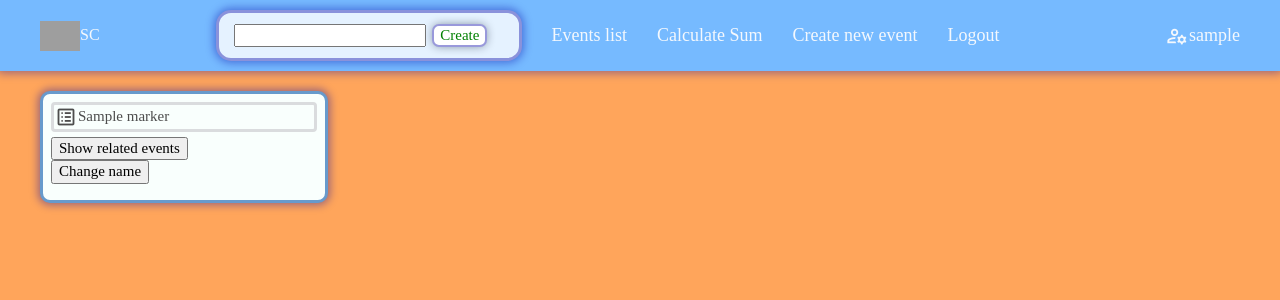
After one commit to PavelPythonDeveloper/salary_calculation, a Django app: page /marker/list/ in a window 1280 px wide. The commit adds this page. Shown: the top 300 px of the page. Run offline with Django 4.2, Linux system fonts and the light colour scheme; a user stored in the database is signed in; tables that the repository leaves empty hold one stand-in row (values such as "Sample post"); grey boxes are pictures that could not be loaded.

Commit message:
Add functionality for adding and displaying markers

```diff
--- a/salarycalculation/home/templates/home/base.html
+++ b/salarycalculation/home/templates/home/base.html
@@ -27,7 +27,12 @@
                 <ul class="menu">
                     {% if 'events/list' in request.path %}
                         <li class="menu-item">
-                        {% include 'markers/marker_form.html' %}
+                            {% include 'markers/marker_form.html' %}
+                        </li>
+                    {% elif 'marker/list/' in request.path %}
+                        <li class="menu-item">
+
+                            {% include 'markers/marker_create_form.html' %}
                         </li>
                     {% endif %}
                     <li class="menu-item">
--- a/salarycalculation/markers/forms.py
+++ b/salarycalculation/markers/forms.py
@@ -1 +1,5 @@
 from django import forms
+
+
+class CreateNewMarkerForm(forms.Form):
+    name = forms.CharField(max_length=50, help_text='Create new marker')
--- /dev/null
+++ b/salarycalculation/markers/templates/markers/list.html
@@ -0,0 +1,29 @@
+{% extends 'home/base.html' %}
+
+{% block title %}Markers{% endblock %}
+
+{% block content %}
+<div class="container">
+    <div class="content">
+        {% for marker in markers %}
+            <div class="event-item">
+                <div class="event-title">
+                    <span class="material-symbols-outlined">
+                        list_alt
+                    </span>
+
+                    {{ marker.name }}
+                </div>
+
+                <form action="{% url 'events:events_list' %}" >
+                    <input type="hidden" name="f" value="{{ marker.name }}">
+                    <button type="submit">Show related events</button>
+                </form>
+                <form action="{% url 'markers:markers_detail' marker.id %}" >
+                    <button type="submit">Change name</button>
+                </form>
+            </div>
+        {% endfor %}
+    </div>
+</div>
+{% endblock %}
--- /dev/null
+++ b/salarycalculation/markers/templates/markers/marker_create_form.html
@@ -0,0 +1,9 @@
+<div class="form-wrapper flex" style=" width: 260px; align-items: center; height: 15px; background-color: #e5f2ff;" title="Create the new marker">
+
+        <form action="{% url 'markers:markers_list' %}" method='POST' >
+            {% csrf_token %}
+            {{ form.name }}
+
+          <button class='button submit' type="submit">Create</button>
+    </form>
+</div>
--- a/salarycalculation/markers/urls.py
+++ b/salarycalculation/markers/urls.py
@@ -6,6 +6,7 @@ app_name = "markers"
 
 
 urlpatterns = [
-    path('filter/<int:marker_id>', views.marker_filter, name='filter'),
-    path('filter/', views.marker_filter, name='filter')
+    # path('create/', views.create_marker, name='create_marker'),
+    path('detail/<int:marker_id>/', views.markers_detail, name='markers_detail'),
+    path('list/', views.markers_list, name='markers_list'),
 ]
--- a/salarycalculation/markers/views.py
+++ b/salarycalculation/markers/views.py
@@ -1,10 +1,36 @@
-from django.shortcuts import redirect
+from django.shortcuts import redirect, render
+from .forms import CreateNewMarkerForm
 from django.contrib.auth.decorators import login_required
+from .models import Marker
+
+
+# @login_required
+# def create_marker(request):
+#     form = CreateNewMarkerForm()
+#     if request.method == 'POST':
+#         name = form.cleaned_data('name')
+#         m = Marker(name=name)
+#         m.save()
+#     markers = request.user.markers.all()
+#     return render(request, 'markers/list.html', {'form': form, 'markers': markers})
 
 
 @login_required
-def marker_filter(request):
-    marker_id = request.POST.get('filter')
-    if marker_id == 'None':
-        return redirect('events:events_list')
-    return redirect('events:events_list', marker_id=marker_id)
+def markers_list(request):
+
+    if request.method == 'POST':
+        form = CreateNewMarkerForm(request.POST)
+        if form.is_valid():
+            name = form.cleaned_data['name']
+            m = Marker(creator=request.user, name=name)
+            m.save()
+            return redirect('markers:markers_list')
+    form = CreateNewMarkerForm()
+    markers = request.user.markers.all()
+    return render(request, 'markers/list.html', {'markers': markers, 'form': form})
+
+
+@login_required
+def markers_detail(request, marker_id):
+    marker = Marker.objects.get(id=marker_id)
+    return render(request, 'markers/marker_detail.html', {'marker': marker})
--- a/salarycalculation/salarycalculation/urls.py
+++ b/salarycalculation/salarycalculation/urls.py
@@ -23,7 +23,7 @@ urlpatterns = [
     path('users/', include('users.urls')),
     path('admin/', admin.site.urls),
     path("events/", include("events.urls")),
-    path("events/list/marker/", include("markers.urls")),
+    path("marker/", include("markers.urls")),
     path('', include('home.urls')),
 ]
 
--- a/salarycalculation/static/style.css
+++ b/salarycalculation/static/style.css
@@ -266,7 +266,7 @@ ul {
 
 .form-wrapper{
     padding: 15px;
-    min-width: 200px;
+    min-width: 270px;
     width: 350px;
     border: solid;
     border-radius: 15px;
```
Also changed, not shown: salarycalculation/events/templates/events/list.html (+8 -7 lines), salarycalculation/markers/templates/markers/create_marker.html (added, +12 -0 lines), salarycalculation/markers/templates/markers/marker_detail.html (added, +9 -0 lines), salarycalculation/users/templates/registration/profile.html (+3 -34 lines).
